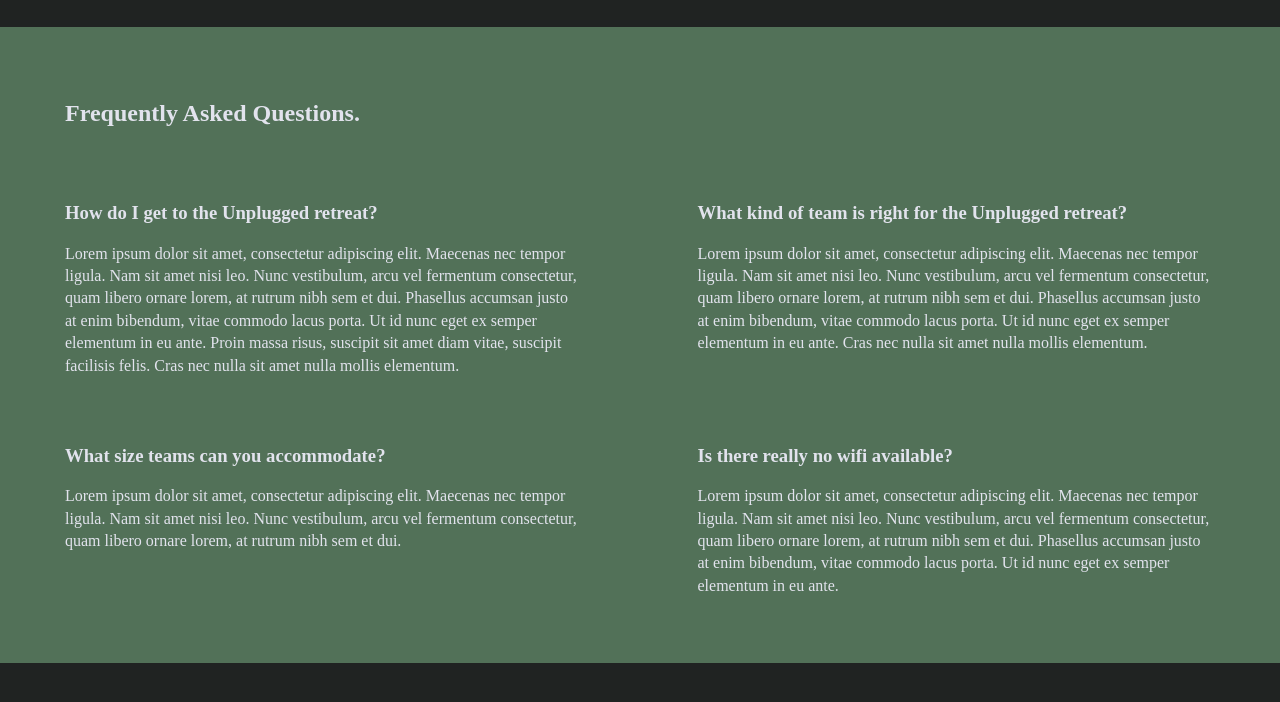
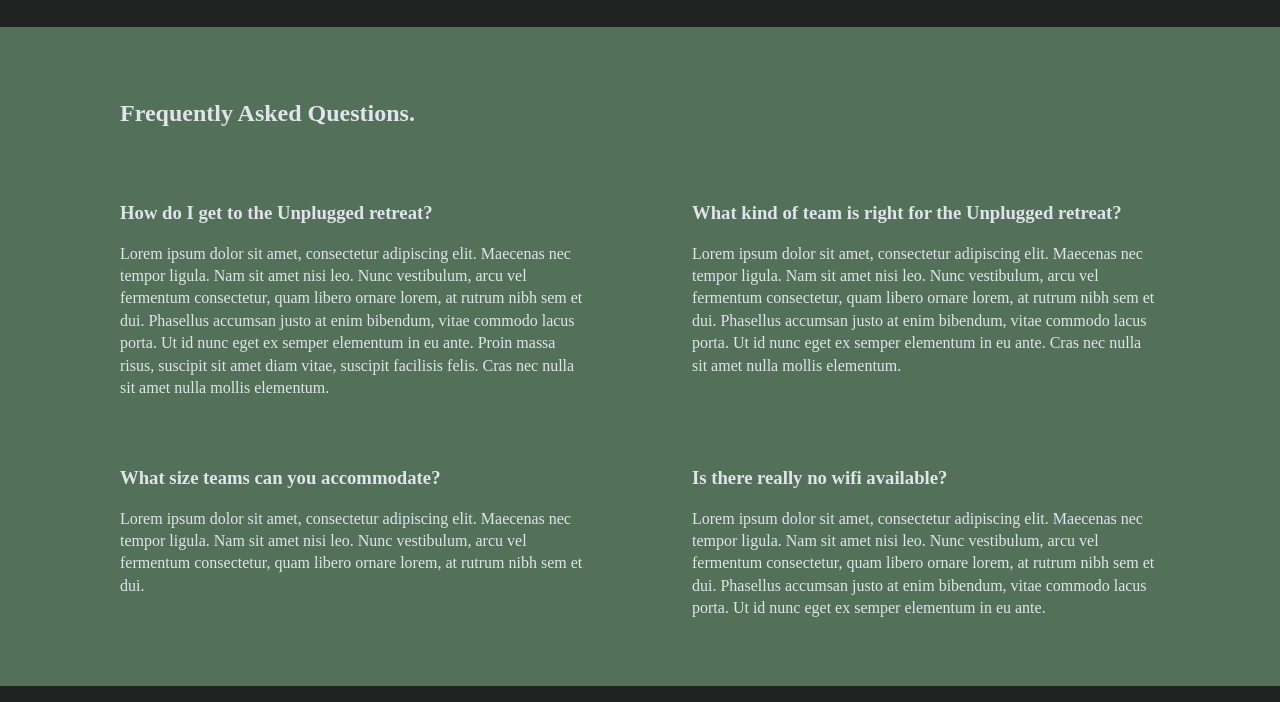
Before and after one commit to Brenda-CW/unplugged-retreat, a plain HTML site: page faq/index.html in a window 1280 px wide. Shown: the part 98-800 px from the top of the page. Drawn offline with Linux system fonts and the light colour scheme.

Commit message:
Desktop Styles Applied

```diff
--- a/css/main.css
+++ b/css/main.css
@@ -762,6 +762,15 @@ flex-flow:column wrap;
 
     .general-contact, .facilitator-contact {
       width: 50%;
+    }
+
+      /*******   FAQ PAGE DESKTOP STYLES *********/
+
+    .faq .content-wrapper{
+      padding: 0px 120px;
+      margin: 0px;
+}
+    }
 }
 /* ==========================================================================
    Print styles.
```
